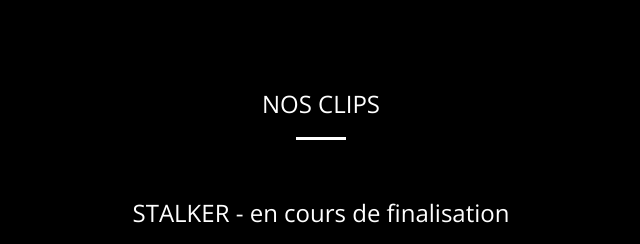
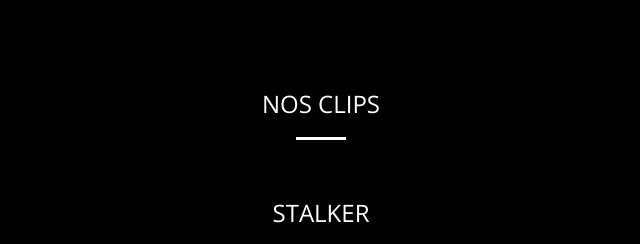
Before and after one commit to nyl-auster/we-are-byron, a PHP site: page /pro/index.php in a window 1280 px wide. Shown: the part 809-1053 px from the top of the page, without its empty margins (319-959 px from the left). Run offline with PHP 8.4, Linux system fonts and the light colour scheme; some libraries are stand-ins or nearby versions.

Commit message:
clip stalker

```diff
--- a/pro/index.php
+++ b/pro/index.php
@@ -137,11 +137,10 @@ if (strpos($_SERVER['HTTP_HOST'], 'we-are-byron.com') !== FALSE) {
               </p>
           -->
           <br />
-          <h3>STALKER - en cours de finalisation</h3>
+          <h3>STALKER </h3>
           <p class="center">
             <div class="video-container">
-                <iframe width="560" height="315" src="https://www.youtube.com/embed/agpnSAsl-GQ" frameborder="0" allowfullscreen></iframe>
-
+<iframe width="560" height="315" src="https://www.youtube.com/embed/WBFDuxZUZFw" frameborder="0" allowfullscreen></iframe>
             </div>
         </p>
 
```
